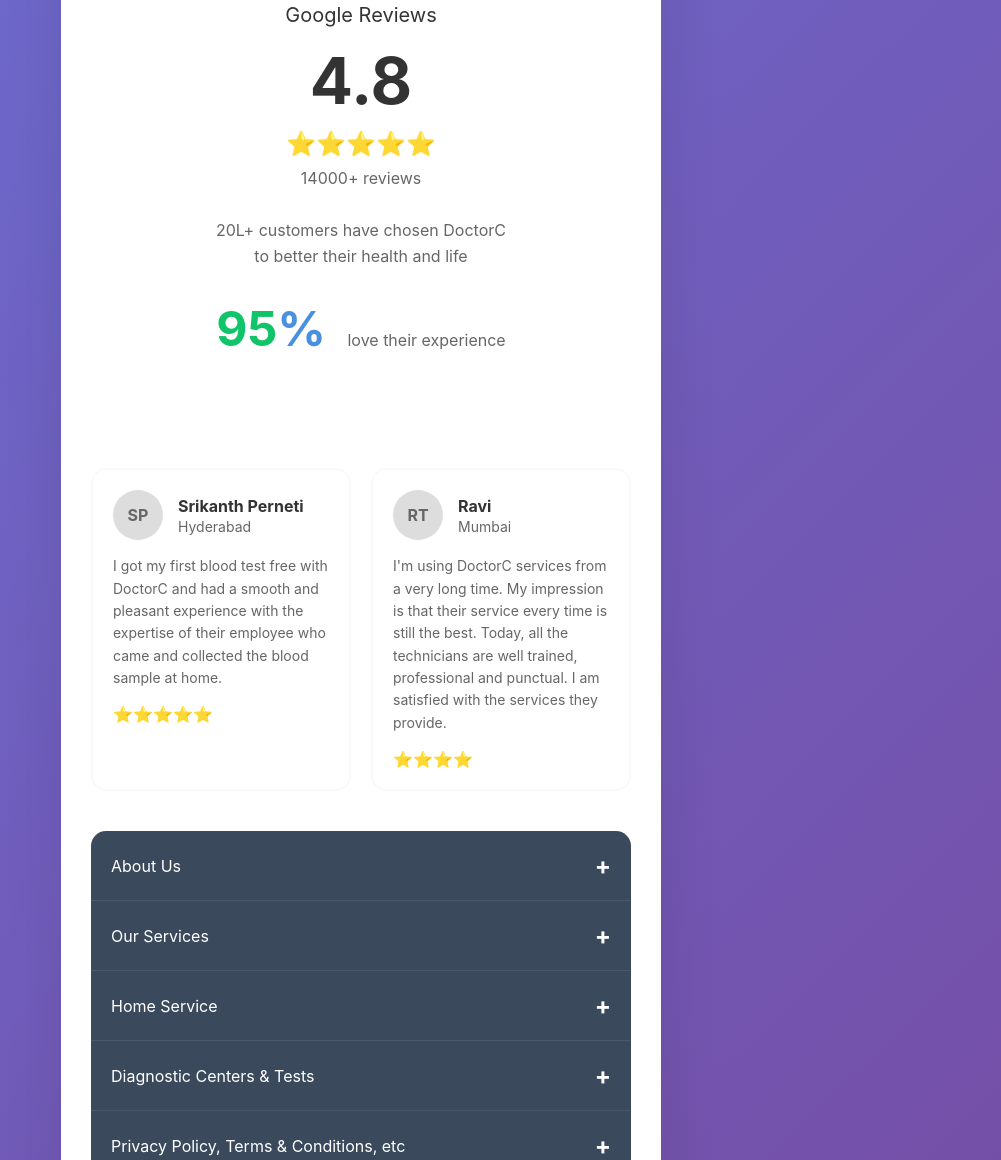
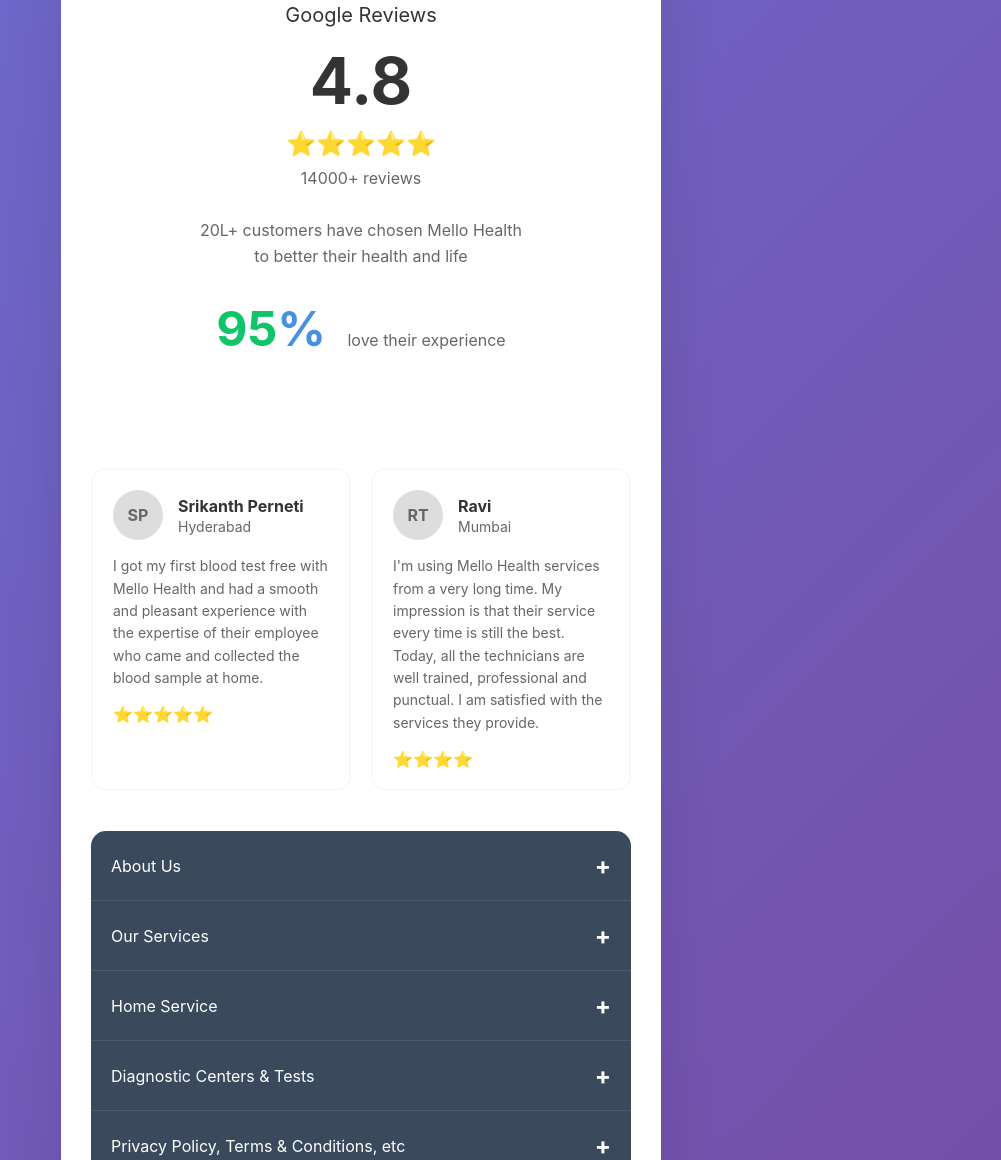
Before and after one commit to khanabdullah10/MelloHealth, a plain HTML site: page index.html in a window 1280 px wide. Shown: the part 1730-2890 px from the top of the page, without its empty margins (279-1280 px from the left). Drawn offline with Linux system fonts and the light colour scheme.

Commit message:
Add files via upload

```diff
--- a/index.html
+++ b/index.html
@@ -2105,7 +2105,7 @@
                 </div>
 
                 <div class="customer-stats">
-                    <p>20L+ customers have chosen DoctorC<br>to better their health and life</p>
+                    <p>20L+ customers have chosen Mello Health<br>to better their health and life</p>
                 </div>
 
                 <div class="satisfaction-rate">
@@ -2125,7 +2125,7 @@
                         </div>
                     </div>
                     <div class="testimonial-text">
-                        <p>I got my first blood test free with DoctorC and had a smooth and pleasant experience with the expertise of their employee who came and collected the blood sample at home.</p>
+                        <p>I got my first blood test free with Mello Health and had a smooth and pleasant experience with the expertise of their employee who came and collected the blood sample at home.</p>
                     </div>
                     <div class="testimonial-rating">⭐⭐⭐⭐⭐</div>
                 </div>
@@ -2139,7 +2139,7 @@
                         </div>
                     </div>
                     <div class="testimonial-text">
-                        <p>I'm using DoctorC services from a very long time. My impression is that their service every time is still the best. Today, all the technicians are well trained, professional and punctual. I am satisfied with the services they provide.</p>
+                        <p>I'm using Mello Health services from a very long time. My impression is that their service every time is still the best. Today, all the technicians are well trained, professional and punctual. I am satisfied with the services they provide.</p>
                     </div>
                     <div class="testimonial-rating">⭐⭐⭐⭐</div>
                 </div>
@@ -2153,7 +2153,7 @@
                         <span class="accordion-icon" id="about-icon">+</span>
                     </div>
                     <div class="accordion-content" id="about-content">
-                        <p>DoctorC is India's leading digital healthcare platform providing comprehensive home healthcare services.</p>
+                        <p>Mello Health is India's leading digital healthcare platform providing comprehensive home healthcare services.</p>
                     </div>
                 </div>
 
@@ -2267,7 +2267,7 @@
 
         // Interactive functionality
         function handleCallUs() {
-            alert('Calling DoctorC support...');
+            alert('Calling Mello Health support...');
             // In real implementation, you would initiate a phone call
         }
 
```
